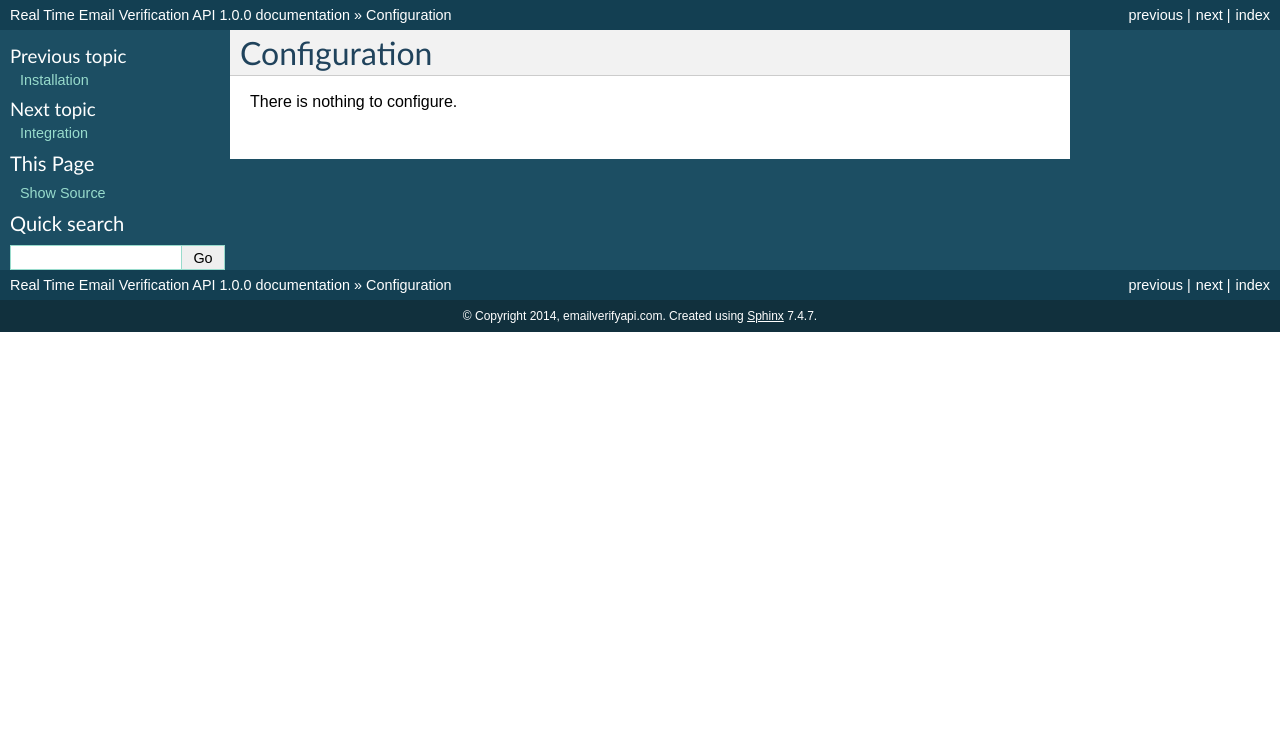
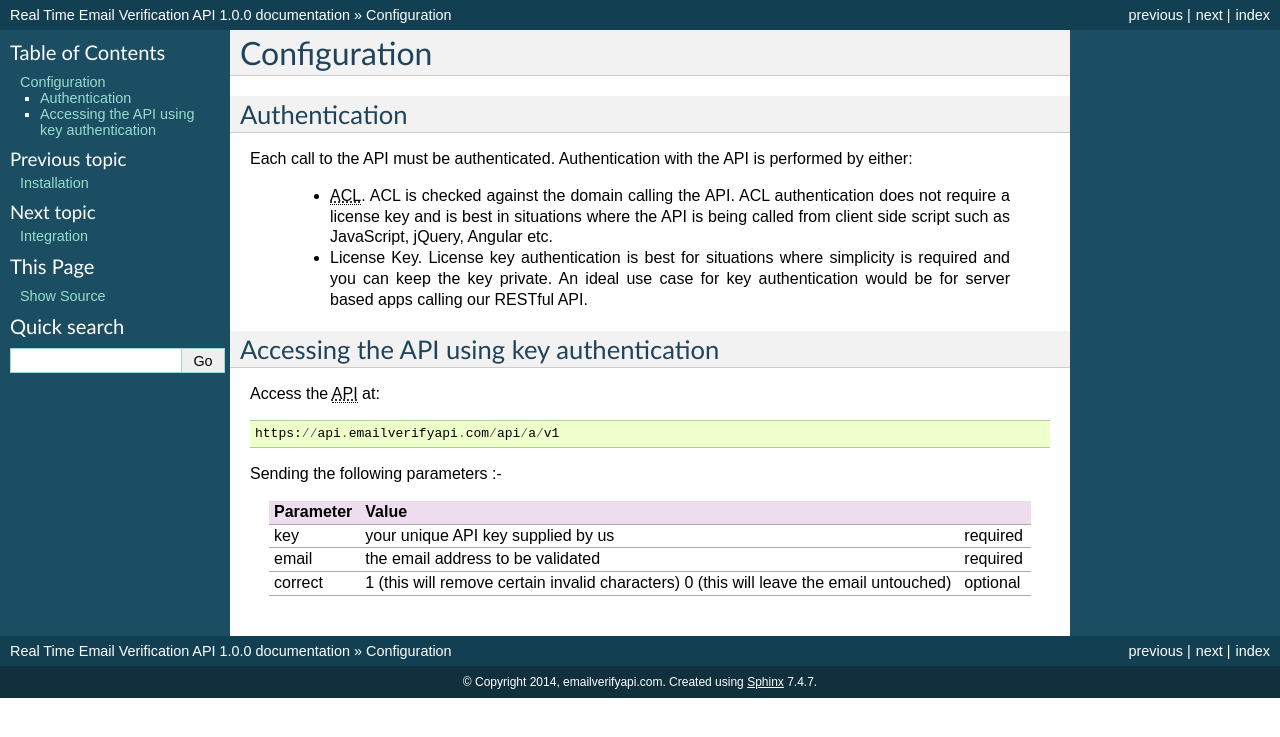
Before and after one commit to emailverifyapicom/docs-rtapi, a Sphinx documentation site: the page built from docs/configuration.rst, in a window 1280 px wide. Shown: the top 737 px of the page. Built offline with Sphinx 7.4.7, drawn with Linux system fonts in a browser that asks for light colours.

Commit message:
updates.

```diff
--- a/docs/configuration.rst
+++ b/docs/configuration.rst
@@ -1,3 +1,28 @@
 Configuration
 =============
-There is nothing to configure.
+
+Authentication
+--------------
+Each call to the API must be authenticated. Authentication with the API is performed by either:
+
+ * :abbr:`ACL(Access Control List)`. ACL is checked against the domain calling the API. ACL authentication does not require a license key and is best in situations where the API is being called from client side script such as JavaScript, jQuery, Angular etc.
+ * License Key. License key authentication is best for situations where simplicity is required and you can keep the key private. An ideal use case for key authentication would be for server based apps calling our RESTful API.
+
+Accessing the API using key authentication
+------------------------------------------
+Access the :abbr:`API(Application Programmers Interface)` at::
+
+	https://api.emailverifyapi.com/api/a/v1
+
+Sending the following parameters :-
+
++-----------+-----------------------------------------------------+----------+
+| Parameter | Value                                               |          |
++===========+=====================================================+==========+
+| key       | your unique API key supplied by us                  | required |
++-----------+-----------------------------------------------------+----------+
+| email     | the email address to be validated                   | required |
++-----------+-----------------------------------------------------+----------+
+| correct   | 1 (this will remove certain invalid characters)     | optional |
+|           | 0 (this will leave the email untouched)             |          |
++-----------+-----------------------------------------------------+----------+
```
Also changed, not shown: docs/index.rst (+7 -1 lines).
